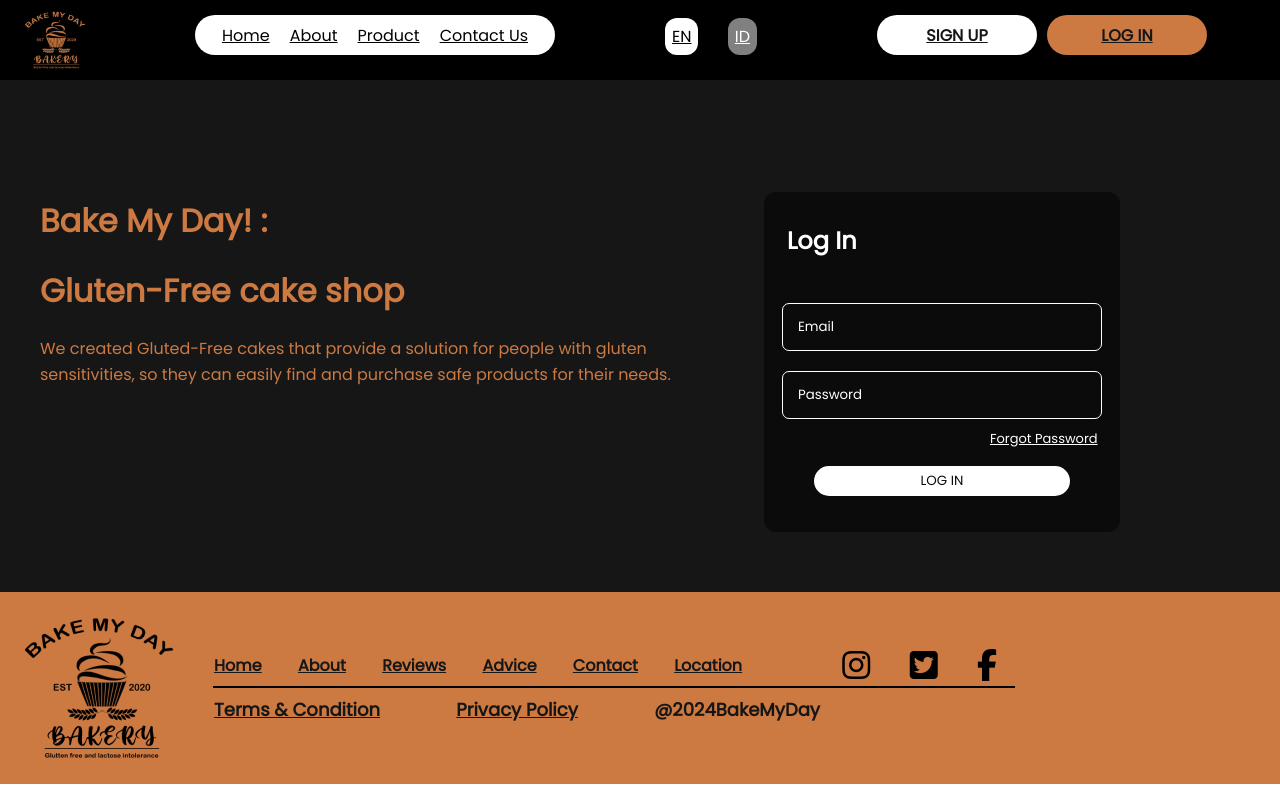
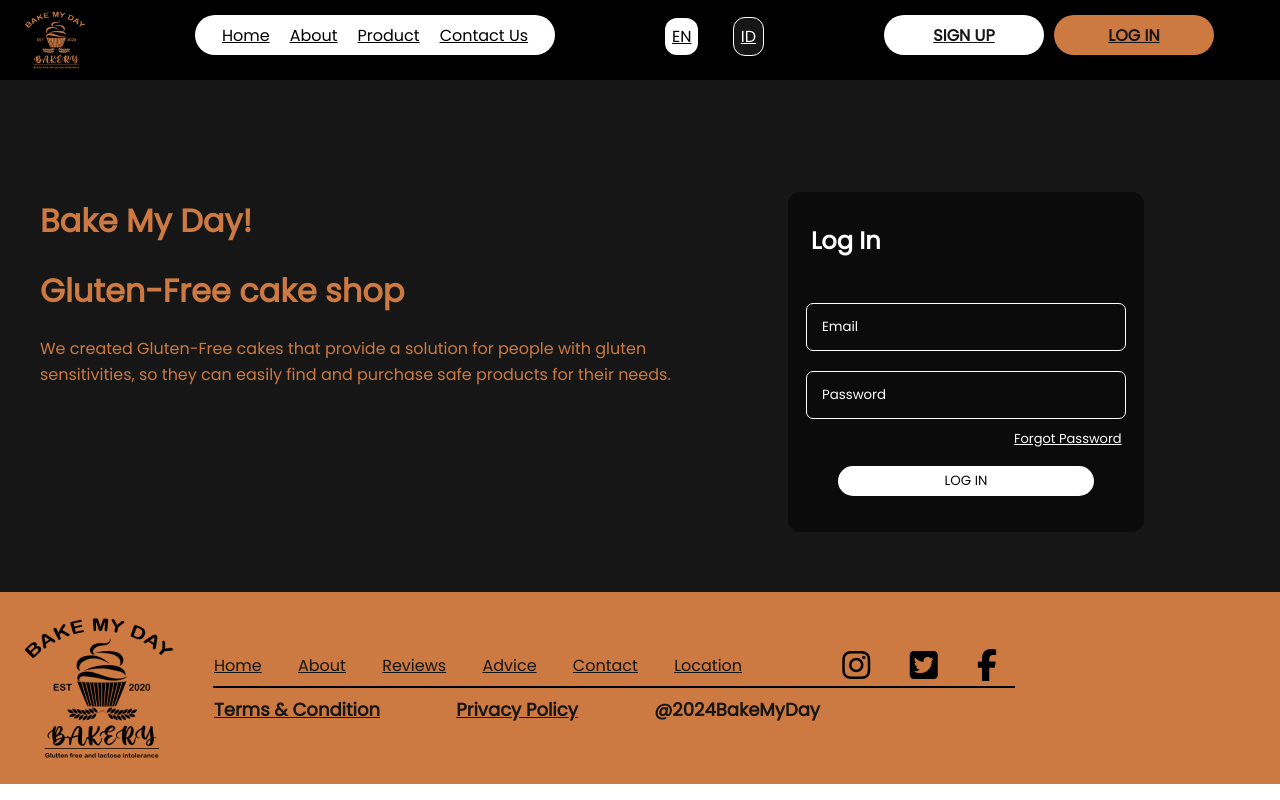
Before and after one commit to Bake-My-Day/.github, a plain HTML site: page landingpage.html in a window 1280 px wide. Both pictures are taken after a click on the link "EN". Drawn offline with Linux system fonts and the light colour scheme.

Commit message:
added language change feature

```diff
--- a/Landing Page/landingpage.css
+++ b/Landing Page/landingpage.css
@@ -45,11 +45,20 @@ body {
     padding: 7px;
 }
 .idn {
-    color: white;
-    background-color: grey;
-    margin-left: 25px;
+    color: #FFFFFF;
+    background-color: #161616;
+    margin-left: 30px;
+    border:  1px solid #FFFFFF;
     border-radius: 12px;
     padding: 7px;
+}
+.idn:hover {
+    background-color: #FFFFFF;
+    color: #161616;
+}
+.idn.active {
+    background-color: #FFFFFF;
+    color: #161616;
 }
 .wrapper {
     display: flex;
@@ -82,6 +91,9 @@ body {
     width: 10rem;
     margin-left: 10px;
 }
+.wrapper > .signup:hover {
+    background-color: #CC7942;
+}
 .content {
     display: flex;
     flex-direction: row;
@@ -109,7 +121,7 @@ body {
     height: 19rem;
     padding: 18px;
     margin-top: 7rem;
-    margin-right: 10rem;
+    margin-right: 8.5rem;
     margin-bottom: 3.5rem;
 }
 .login > h2 {
--- /dev/null
+++ b/Landing Page/language.js
@@ -0,0 +1,79 @@
+// Objek for storing translations
+const translations = {
+    en: {
+        title: "Bake My Day!",
+        description1: "Gluten-Free cake shop",
+        description2: "We created Gluten-Free cakes that provide a solution for people with gluten sensitivities, so they can easily find and purchase safe products for their needs.",
+        home: "Home",
+        about: "About",
+        product: "Product",
+        contactus: "Contact Us",
+        passwordPlaceholder: "Password",
+        forgot: "Forgot Password",
+        login: "LOG IN",
+        signup: "SIGN UP",
+        terms: "Terms & Condition",
+        privacy: "Privacy Policy",
+        footerHome: "Home",
+        footerAbout: "About",
+        footerReviews: "Reviews",
+        footerAdvice: "Advice",
+        footerContact: "Contact",
+        footerLocation: "Location",
+    },
+    id: {
+        title: "Bake My Day!",
+        description1: "Toko kue bebas gluten",
+        description2: "Kami membuat kue bebas gluten yang memberikan solusi bagi orang-orang dengan sensitivitas gluten, sehingga mereka dapat dengan mudah menemukan dan membeli produk yang aman untuk kebutuhan mereka.",
+        home: "Beranda",
+        about: "Tentang",
+        product: "Produk",
+        contactus: "Hubungi Kami",
+        passwordPlaceholder: "Kata Sandi",
+        forgot: "Lupa Kata Sandi",
+        login: "MASUK",
+        signup: "DAFTAR",
+        terms: "Syarat & Ketentuan",
+        privacy: "Kebijakan Privasi",
+        footerHome: "Beranda",
+        footerAbout: "Tentang",
+        footerReviews: "Ulasan",
+        footerAdvice: "Saran",
+        footerContact: "Kontak",
+        footerLocation: "Lokasi",
+    }
+};
+
+// Function to change the language
+function changeLanguage(lang) {
+    document.getElementById("title").innerText = translations[lang].title;
+    document.getElementById("description-1").innerText = translations[lang].description1;
+    document.getElementById("description-2").innerText = translations[lang].description2;
+    document.getElementById("home").innerText = translations[lang].home;
+    document.getElementById("about").innerText = translations[lang].about;
+    document.getElementById("product").innerText = translations[lang].product;
+    document.getElementById("contactus").innerText = translations[lang].contactus;
+    document.getElementById("password").placeholder = translations[lang].passwordPlaceholder;
+    document.getElementById("forgot").innerText = translations[lang].forgot;
+    document.getElementById("submitSignIn").innerText = translations[lang].login;
+    document.getElementById("register").innerText = translations[lang].signup;
+    document.getElementById("terms&condition").innerText = translations[lang].terms;
+    document.getElementById("privacy-policy").innerText = translations[lang].privacy;
+    document.getElementById("home-footer").innerText = translations[lang].footerHome;
+    document.getElementById("about-footer").innerText = translations[lang].footerAbout;
+    document.getElementById("reviews-footer").innerText = translations[lang].footerReviews;
+    document.getElementById("advice-footer").innerText = translations[lang].footerAdvice;
+    document.getElementById("contact-footer").innerText = translations[lang].footerContact;
+    document.getElementById("location-footer").innerText = translations[lang].footerLocation;
+}
+
+// Event listener for language button
+document.getElementById("idn-btn").addEventListener("click", function(event) {
+    event.preventDefault(); // prevents the default link action
+    changeLanguage('id'); // change to Indonesian
+});
+
+document.getElementById("eng-btn").addEventListener("click", function(event) {
+    event.preventDefault(); // prevents the default link action
+    changeLanguage('en'); // change to English
+});
--- a/landingpage.html
+++ b/landingpage.html
@@ -6,7 +6,7 @@
     <meta name="author" content="Raditya Adam Nugraha">
     <meta http-equiv="X-UA-Compatible" content="IE=edge">
     <title>Main Page</title>
-    <link rel="shortcut icon" href="/Main Page/favicon.ico" type="image/x-icon">
+    <link rel="shortcut icon" href="/Landing Page/WhatsApp_Image_2024-12-17_at_15.39.50.png" type="image/x-icon">
     <link rel="preconnect" href="https://fonts.googleapis.com">
     <link rel="preconnect" href="https://fonts.gstatic.com" crossorigin>
     <link href="https://fonts.googleapis.com/css2?family=Inter:wght@100..900&family=Poppins:wght@200;300;400&display=swap" rel="stylesheet">
@@ -17,25 +17,25 @@
     <nav class="navbar-top">
         <img class="logo" src="Landing Page/WhatsApp_Image_2024-12-17_at_15.39.50.png">
           <nav class="navigation">
-            <a class="home" href="#">Home</a>
-            <a class="about" href="#">About</a>
-            <a class="product" href="#">Product</a>
-            <a class="contactus" href="#">Contact Us</a>
+            <a id="home" class="home" data-translate="home" href="#">Home</a>
+            <a id="about" class="about" data-translate="about" href="#">About</a>
+            <a id="product" class="product" data-translate="product" href="#">Product</a>
+            <a id="contactus" class="contactus" data-translate="contactus" href="#">Contact Us</a>
           </nav>
             <div class="language">
-              <a class="eng" href="#">EN</a>
-              <a class="idn" href="#">ID</a>
+              <a class="eng" id="eng-btn" href="#">EN</a>
+              <a class="idn" id="idn-btn" href="#">ID</a>
             </div>
           <div class="wrapper">
-            <a class="signup" href="#">SIGN UP</a>
-            <a class="login-top" href="#">LOG IN</a>
+            <a class="signup" id="register" href="#">SIGN UP</a>
+            <a class="login-top" id="login-top" href="#">LOG IN</a>
           </div>
     </nav>
     <div class="content">
         <div class="description">
-            <h1><b>Bake My Day! :</b></h1>
-            <h1><b>Gluten-Free cake shop</b></h1>
-            <p>We created  Gluted-Free cakes that provide a solution for people with gluten
+            <h1 id="title" data-translate="title"><b>Bake My Day! :</b></h1>
+            <h1 id="description-1" data-translate="description-1"><b>Gluten-Free cake shop</b></h1>
+            <p id="description-2" data-translate="description-2">We created  Gluted-Free cakes that provide a solution for people with gluten
             sensitivities, so they can easily find and purchase safe products for their needs.</p>
         </div>
         <form action="" method="post">
@@ -46,11 +46,11 @@
               <input type="email" placeholder="Email" id="email" name="email">
           </div>
           <div class="password">
-              <input type="password" placeholder="Password"id="password" name="password" required>
+              <input type="password" placeholder="Password" id="password" name="password" data-translate="password">
           </div>
-          <a class="forgot" href="#">Forgot Password</a>
+          <a class="forgot" id="forgot" data-translate="forgot" href="#">Forgot Password</a>
           <div class="button">
-              <button type="submit" id="submitSignIn" name="register">LOG IN</button>
+              <button type="submit" id="submitSignIn" name="login">LOG IN</button>
           </div>
           </div>
       </form>
@@ -58,23 +58,24 @@
     <footer>
         <img src="Landing Page/bake my day logo black.png" alt="Logo">
         <nav class="nav-footer">
-            <a href="#"><b>Home</b></a>
-            <a href="#"><b>About</b></a>
-            <a href="#"><b>Reviews</b></a>
-            <a href="#"><b>Advice</b></a>
-            <a href="#"><b>Contact</b></a>
-            <a href="#"><b>Location</b></a>
+            <a id="home-footer" data-translate="home-footer" href="#"><b>Home</b></a>
+            <a id="about-footer" data-translate="about-footer" href="#"><b>About</b></a>
+            <a id="reviews-footer" data-translate="reviews-footer" href="#"><b>Reviews</b></a>
+            <a id="advice-footer" data-translate="advice-footer" href="#"><b>Advice</b></a>
+            <a id="contact-footer" data-translate="contact-footer" href="#"><b>Contact</b></a>
+            <a id="location-footer" data-translate="location-footer" href="#"><b>Location</b></a>
             <i class="fa-brands fa-instagram fa-2xl" style="color:black; margin-left: 5rem;"></i>
             <i class="fa-brands fa-square-twitter fa-2xl" style="margin-left: 35px;"></i>
             <i class="fa-brands fa-facebook-f fa-2xl" style="margin-left: 35px;"></i>
             <hr>
             <div class="footer-bottom">
-                <a href="#">Terms & Condition</a>
-                <a href="#">Privacy Policy</a>
+                <a id="terms&condition" data-translate="terms&condition" href="#">Terms & Condition</a>
+                <a id="privacy-policy" data-translate="privacy-policy" href="#">Privacy Policy</a>
                 <span>@2024BakeMyDay</span>
             </div>
         </nav>
     </footer>
+    <script src="/Landing Page/language.js"></script>
     <script src="/Landing Page/login.js"></script>
 </body>
 </html>
```
